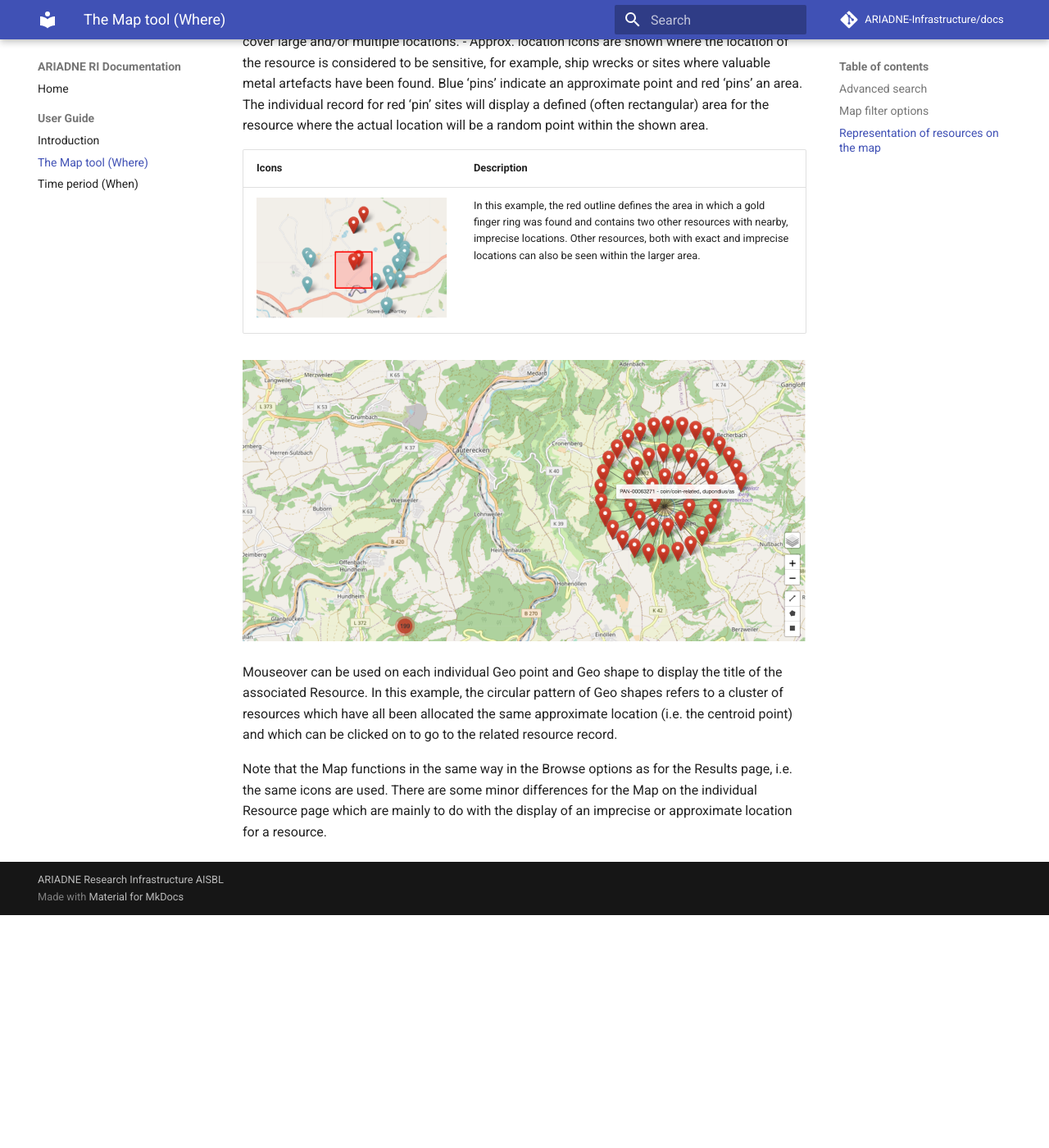
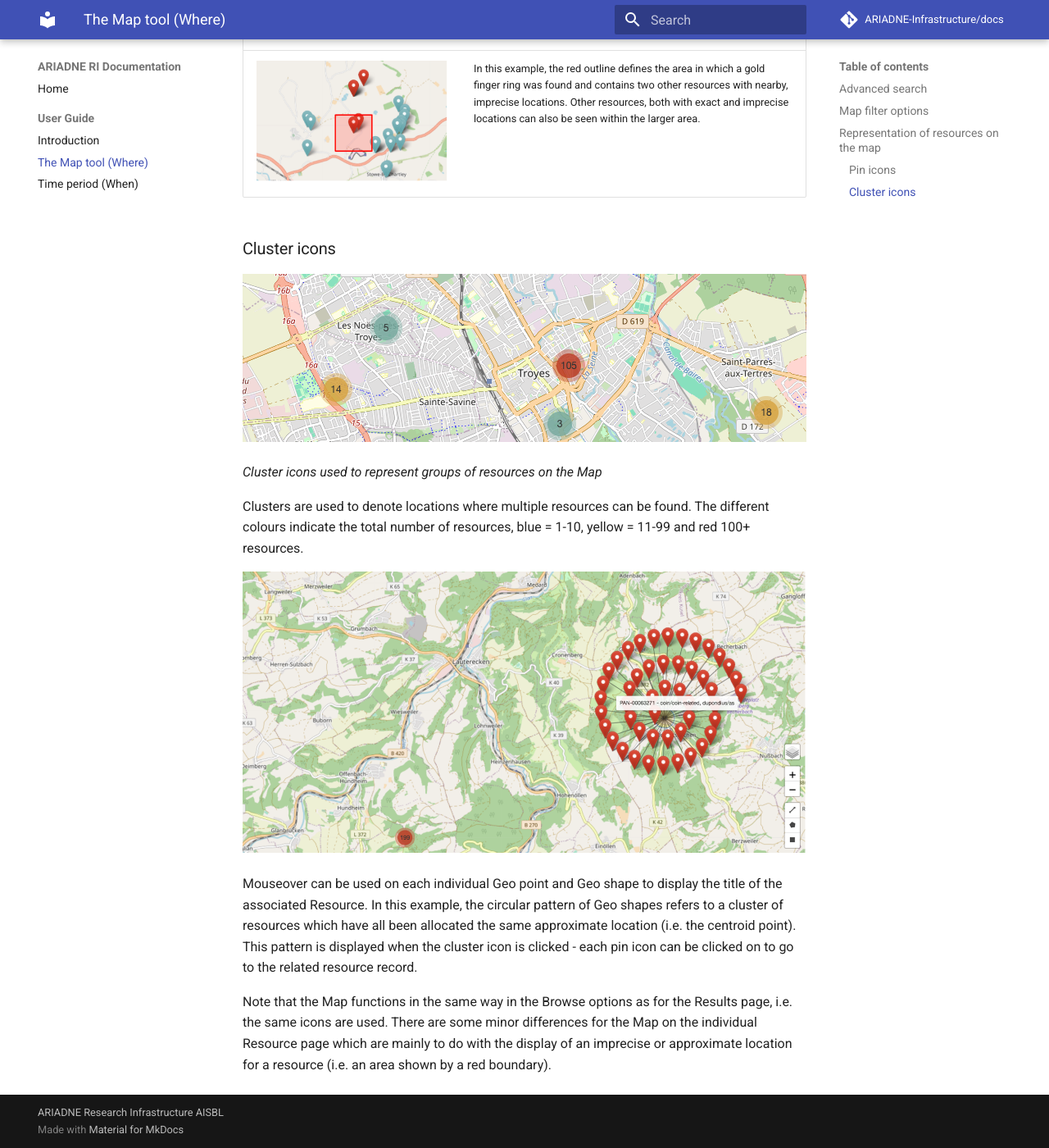
Before and after one commit to uoy-ads/hsds-data-catalogue-docs, an MkDocs documentation site: the page built from docs/Portal_User_Guide/Section-2_Map_Where.md, in a window 1280 px wide and 1400 px high, scrolled down 2821 px. Shown: the whole window at 82% size. Built offline with MkDocs 1.6.1 and Material for MkDocs 9.7.7, drawn with Linux system fonts in a browser that asks for light colours; comment, search, counter and statistics services are not loaded; before the commit the page ends 3937 px from its top, so only the background shows below that; some of the changed text lies outside the part shown.

Commit message:
Update Section-2_Map_Where.md

```diff
--- a/docs/Portal_User_Guide/Section-2_Map_Where.md
+++ b/docs/Portal_User_Guide/Section-2_Map_Where.md
@@ -29,10 +29,10 @@ Once an area of interest has been defined, all the related resources can be disp
 <p align=center><i>Map shown in Google Satellite mode showing both individual and clusters of resources</i></p>
 
 ## Representation of resources on the map
+### Pin icons
 
-![alt text](../assets/10-Map-pins.png) ![alt text](../assets/10a-Map-clusters.png)
-
-<p align=center><i>Pin icons used to represent resources on the Map</i></p>
+![alt text](../assets/10-Map-pins.png)
+<p><i>Pin icons used to represent individual resources on the Map</i></p>
 
 Different modes are used to represent how resources are shown on the map.
 - A Geo point shows a single resource with exact co-ordinates. If there are more than one Geo point on the Map, then the one for the current resource is denoted by an inner red ring.
@@ -43,8 +43,15 @@ Different modes are used to represent how resources are shown on the map.
 | ----------- | ----------- |
 | ![alt text](../assets/11-Red-pins-on-map.png) | In this example, the red outline defines the area in which a gold finger ring was found and contains two other resources with nearby, imprecise locations. Other resources, both with exact and imprecise locations can also be seen within the larger area. |
 
+### Cluster icons
+
+![alt text](../assets/10a-Map-clusters.png)
+<p><i>Cluster icons used to represent groups of resources on the Map</i></p>
+
+Clusters are used to denote locations where multiple resources can be found. The different colours indicate the total number of resources, blue = 1-10, yellow = 11-99 and red 100+ resources.
+
 ![alt text](../assets/12-Multiple-pins.png)
 
-Mouseover can be used on each individual Geo point and Geo shape to display the title of the associated Resource. In this example, the circular pattern of Geo shapes refers to a cluster of resources which have all been allocated the same approximate location (i.e. the centroid point) and which can be clicked on to go to the related resource record.
+Mouseover can be used on each individual Geo point and Geo shape to display the title of the associated Resource. In this example, the circular pattern of Geo shapes refers to a cluster of resources which have all been allocated the same approximate location (i.e. the centroid point). This pattern is displayed when the cluster icon is clicked - each pin icon can be clicked on to go to the related resource record.
 
-Note that the Map functions in the same way in the Browse options as for the Results page, i.e. the same icons are used. There are some minor differences for the Map on the individual Resource page which are mainly to do with the display of an imprecise or approximate location for a resource.
+Note that the Map functions in the same way in the Browse options as for the Results page, i.e. the same icons are used. There are some minor differences for the Map on the individual Resource page which are mainly to do with the display of an imprecise or approximate location for a resource (i.e. an area shown by a red boundary).
```
